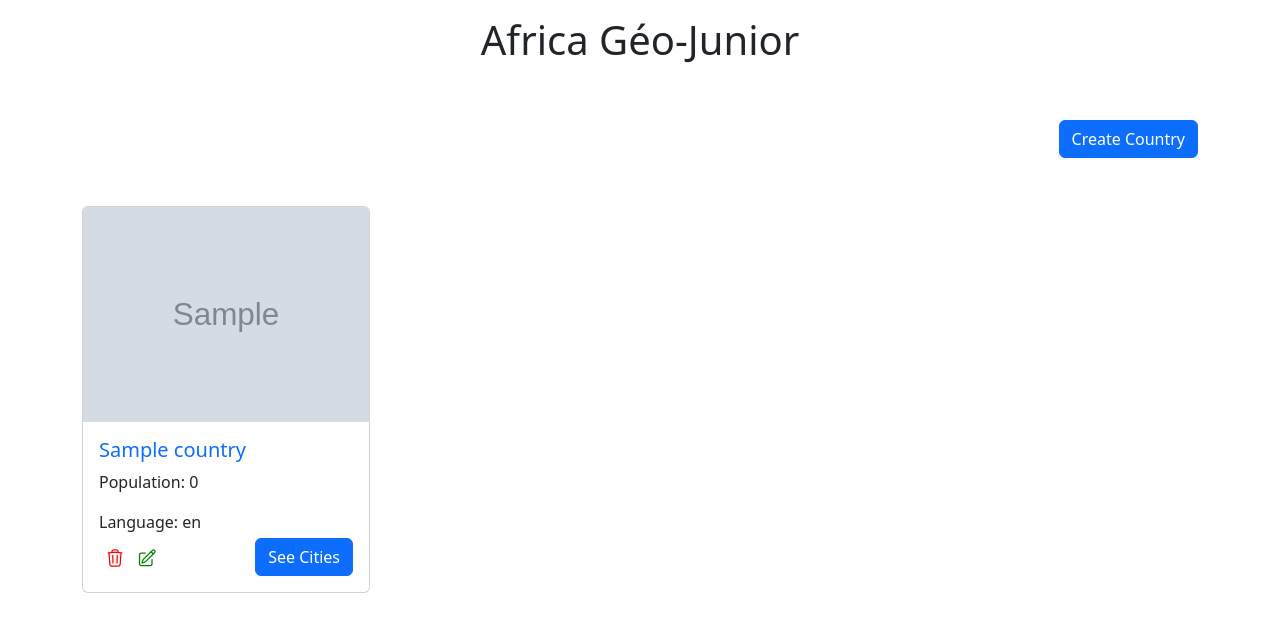
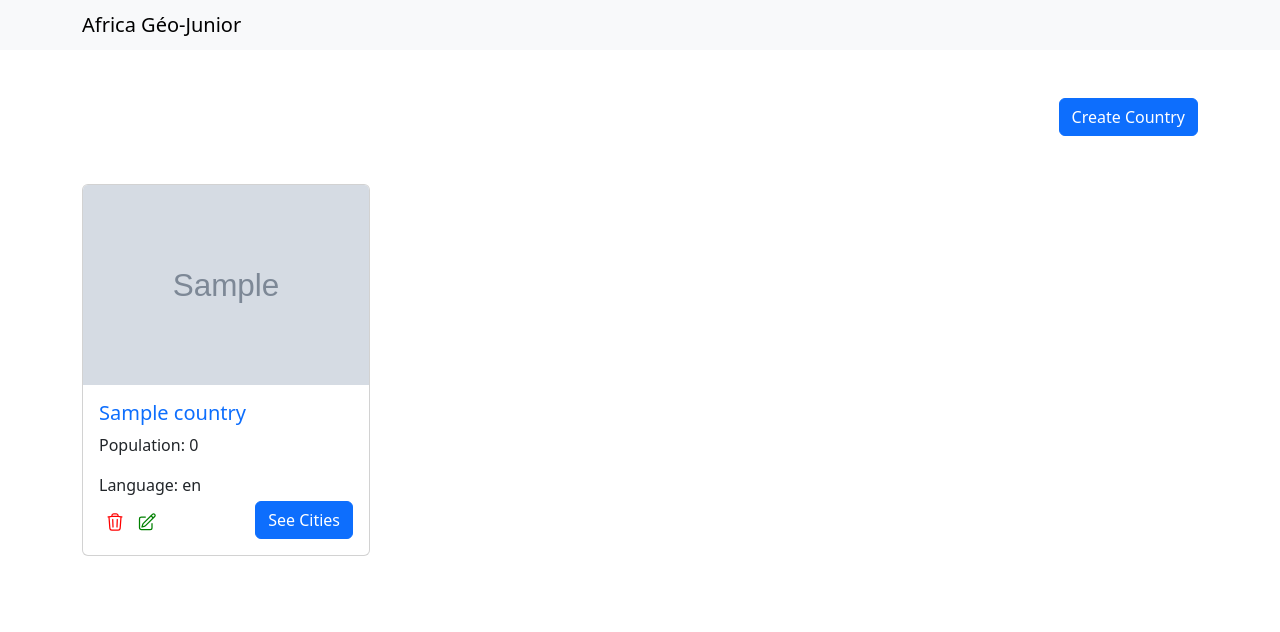
Before and after one commit to Taha-mlaiki/yc-php-africa, a PHP site: page / in a window 1280 px wide. Shown: the top 632 px of the page. Run offline with PHP 8.4, Linux system fonts and the light colour scheme; tables that the repository leaves empty or names only in its code hold one stand-in row (values such as "Sample post"); grey boxes marked "Sample" are stand-in pictures.

Commit message:
add some changes to the design interface

```diff
--- a/actions/cities/create.php
+++ b/actions/cities/create.php
@@ -19,10 +19,8 @@
 
 
 
-        echo "$name /" . "$description /" . "$type /". "$imageUrl /". "$country_id /";
-        if(empty($name) || empty($description) || empty($type) || empty($imageUrl) ){
+        if(empty($name) || empty($description) || empty($type) ){
             echo "somthing empty";
-            $nameError = $descriptionError = $typeError = "Field is required";
             return;
         }
         $sql = "INSERT INTO city (name,description,type,image,country_id) VALUES ('$name','$description','$type','$imageUrl','$country_id');";
--- a/inc/header.php
+++ b/inc/header.php
@@ -8,4 +8,12 @@
     <script src="https://cdn.jsdelivr.net/npm/bootstrap@5.3.3/dist/js/bootstrap.bundle.min.js" defer></script>
     <title>Africa Géo-Junior</title>
 </head>
+
 <body>
+    <header>
+        <nav class="navbar bg-body-tertiary">
+            <div class="container">
+                <h1 class="navbar-brand mb-0 h1">Africa Géo-Junior</h1>
+            </div>
+        </nav>
+    </header>
--- a/index.php
+++ b/index.php
@@ -6,12 +6,10 @@ $sql = "SELECT * FROM country WHERE continent_id = 1";
 $res = mysqli_query($conn, $sql);
 $countries = mysqli_fetch_all($res, MYSQLI_ASSOC);
 
+
 ?>
 
 <?php include "./inc/header.php" ?>
-<header class="d-flex justify-content-center container mt-3">
-    <h1>Africa Géo-Junior</h1>
-</header>
 <main class="container mt-4">
     <div class="mb-5 d-flex mt-5">
         <div class="ms-auto">
@@ -55,10 +53,10 @@ $countries = mysqli_fetch_all($res, MYSQLI_ASSOC);
     </div>
     <div class="row">
         <?php foreach ($countries as $index => $country): ?>
-            <div class="col-md-4 mb-4">
+            <div class="col-md-4 col-xl-3 mb-4">
                 <div class="card" style="width: 18rem;">
                     <?php if (!empty($country["image"])): ?>
-                        <img src="<?php echo $country["image"]; ?>" class="card-img-top" alt="<?php echo $country['name']; ?>">
+                        <img src="<?php echo $country["image"]; ?>" class="card-img-top" style="height:200px" alt="<?php echo $country['name']; ?>">
                     <?php else: ?>
                         <div class="position-relative">
                             <img src="./assets/bg-black.webp" class="card-img-top" alt="Placeholder">
```
Also changed, not shown: pages/cities.php (+8 -4 lines).
